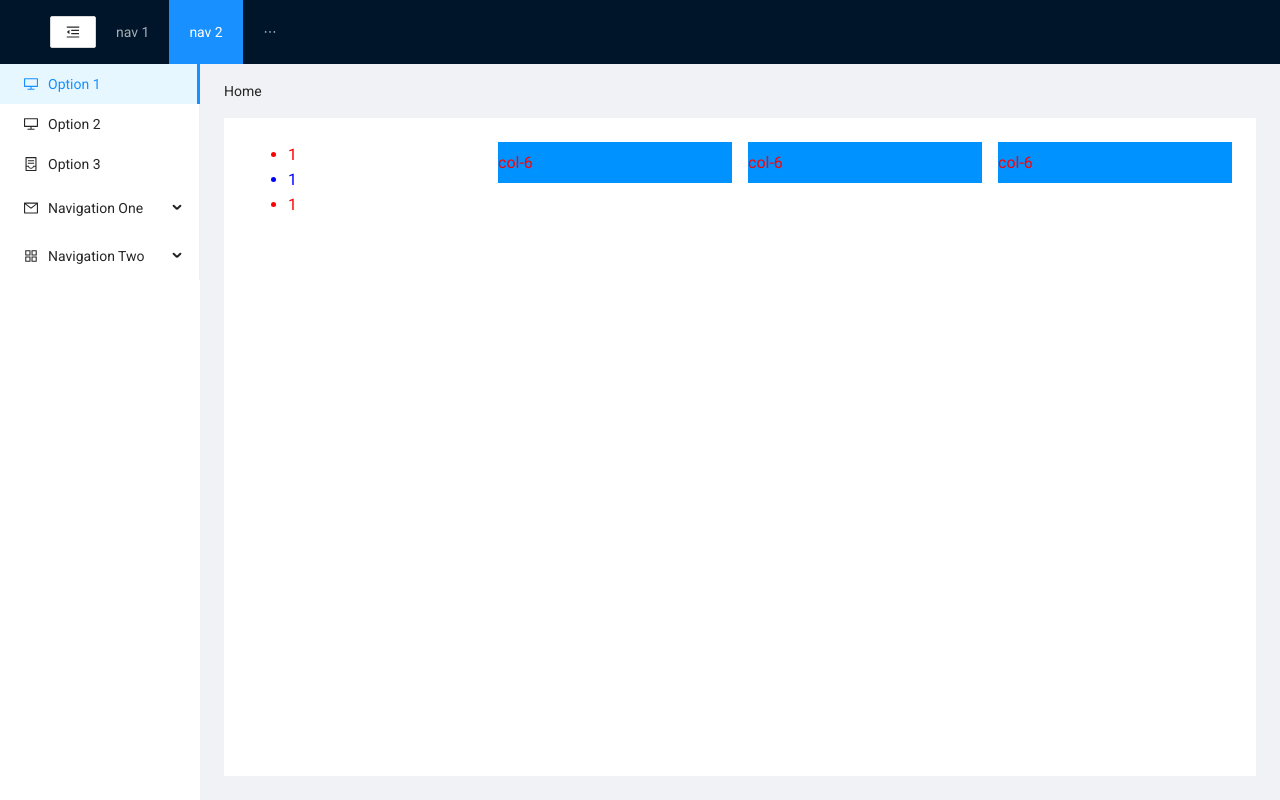
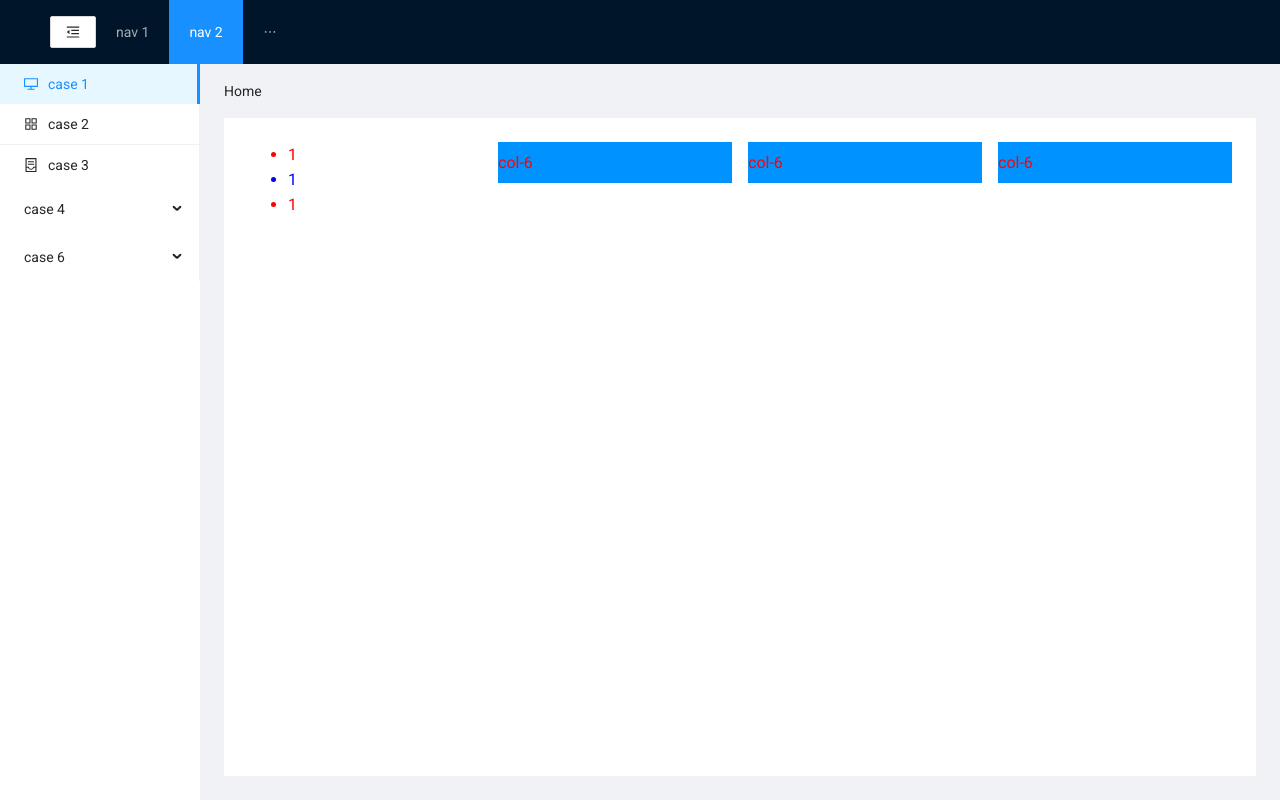
Before and after one commit to nhutduy1233231/demoApp, a React (Create React App) app: page / in a window 1280 px wide. Built offline with nearby package versions, Linux system fonts and the light colour scheme.

Commit message:
fix sider

```diff
--- a/src/Layouts/SiderFC/index.tsx
+++ b/src/Layouts/SiderFC/index.tsx
@@ -1,43 +1,69 @@
 import './style.scss';
-import type { MenuProps } from 'antd';
+import { MenuProps } from 'antd';
 import { Menu, Layout } from 'antd';
 import { AppstoreOutlined, ContainerOutlined, DesktopOutlined, MailOutlined, SettingOutlined } from '@ant-design/icons';
 import React from 'react';
 
 const { Sider } = Layout;
-type MenuItem = Required<MenuProps>['items'][number];
 
-const getItem = (
-    label: React.ReactNode,
-    key: React.Key,
-    icon?: React.ReactNode,
-    children?: MenuItem[],
-    type?: 'group',
-): MenuItem => {
-    return {
-        key,
-        icon,
-        children,
-        label,
-        type,
-    } as MenuItem;
-};
 const SiderFC: React.FC<any> = () => {
-    const items: MenuItem[] = [
-        getItem('Option 1', '1', <DesktopOutlined />),
-        getItem('Option 2', '2', <DesktopOutlined />),
-        getItem('Option 3', '3', <ContainerOutlined />),
-        getItem('Navigation One', 'sub1', <MailOutlined />, [
-            getItem('Option 5', '5'),
-            getItem('Option 6', '6'),
-            getItem('Option 7', '7'),
-            getItem('Option 8', '8'),
-        ]),
-        getItem('Navigation Two', 'sub2', <AppstoreOutlined />, [
-            getItem('Option 9', '9'),
-            getItem('Option 10', '10'),
-            getItem('Submenu', 'sub3', null, [getItem('Option 11', '11'), getItem('Option 12', '12')]),
-        ]),
+    const items: MenuProps['items'] = [
+        {
+            label: 'case 1',
+            key: '1',
+            icon: <DesktopOutlined />,
+        },
+        {
+            label: 'case 2',
+            key: '2',
+            icon: <AppstoreOutlined />,
+        },
+        {
+            type: 'divider',
+        },
+        {
+            label: 'case 3',
+            key: '3',
+            icon: <ContainerOutlined />,
+        },
+        {
+            label: 'case 4',
+            key: '4',
+            children: [
+                {
+                    label: 'case 5',
+                    key: '5',
+                    icon: <MailOutlined />,
+                },
+            ],
+        },
+        {
+            label: 'case 6',
+            key: '6',
+            children: [
+                {
+                    label: 'case 7',
+                    key: '7',
+                    icon: <DesktopOutlined />,
+                },
+                {
+                    label: 'case 8',
+                    key: '8',
+                    children: [
+                        {
+                            label: 'case 9',
+                            key: '9',
+                            icon: <SettingOutlined />,
+                        },
+                        {
+                            label: 'case 10',
+                            key: '10',
+                            icon: <DesktopOutlined />,
+                        },
+                    ],
+                },
+            ],
+        },
     ];
 
     return (
--- a/src/Layouts/SiderFC/style.scss
+++ b/src/Layouts/SiderFC/style.scss
@@ -1,4 +1,5 @@
 .ant-layout-sider-children {
+    overflow: auto;
     .ant-menu.ant-menu-root.ant-menu-inline.ant-menu-light {
         li {
             margin: 0;
```
